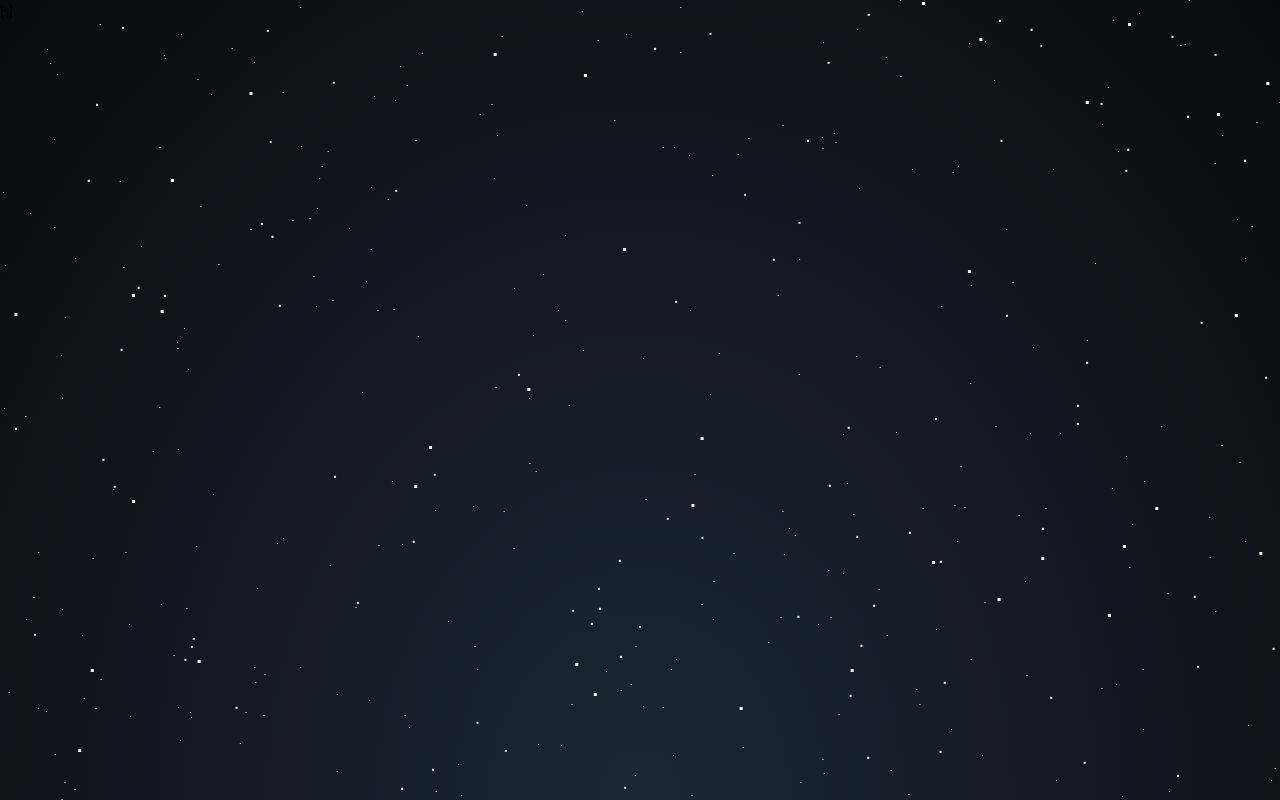
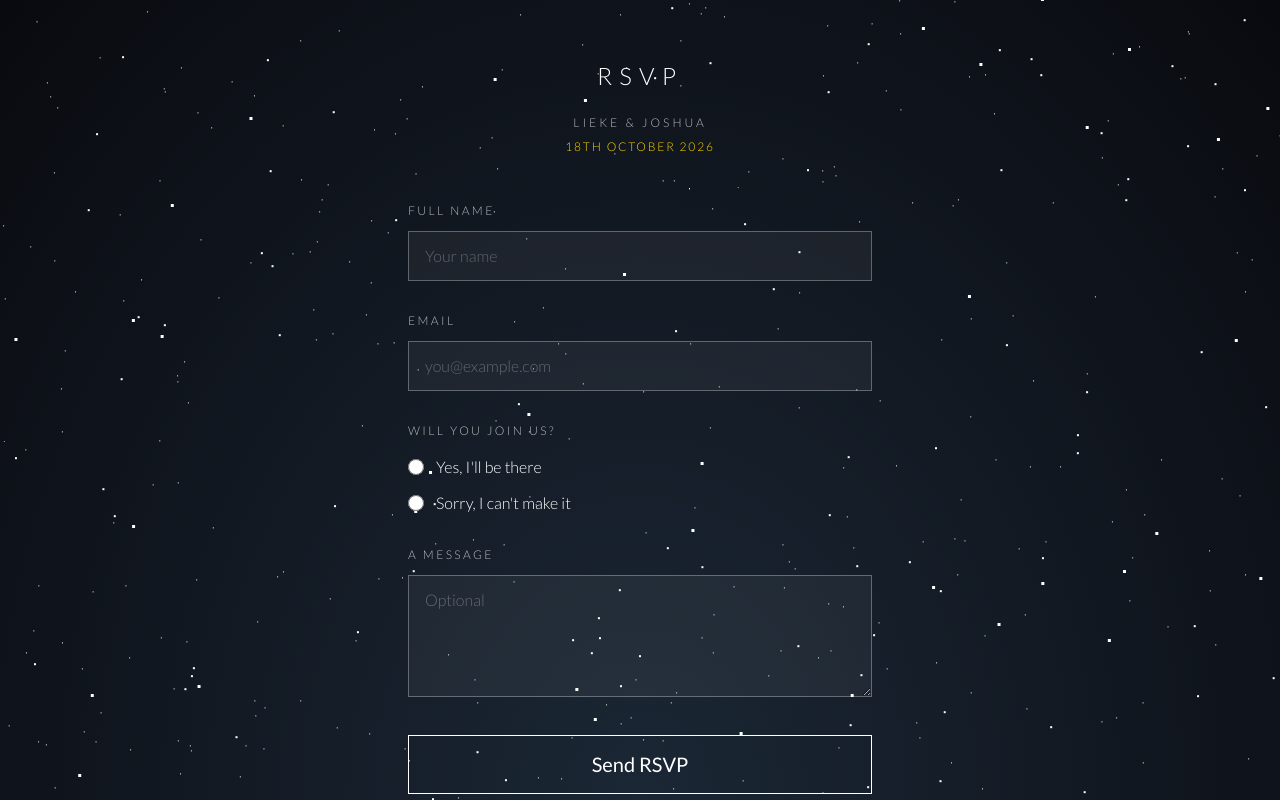
Before and after one commit to joshanangelofgrace/StarsBirthdayInvite, a Nuxt app: page /rsvp in a window 1280 px wide. Built offline with nearby package versions, Linux system fonts and the light colour scheme.

Commit message:
work on rsvp page

```diff
--- a/app/pages/index.vue
+++ b/app/pages/index.vue
@@ -35,4 +35,10 @@
     >
       18TH OCTOBER 2026
     </p>
+
+    <p
+      class="absolute inset-x-0 bottom-[9%] z-10 px-6 text-center text-xs font-light tracking-[0.15em] text-[gold] sm:text-sm"
+    >
+      JAN WOLKERSLAAN 47, OEGSTGEEST
+    </p>
 </template>
--- a/app/pages/rsvp.vue
+++ b/app/pages/rsvp.vue
@@ -1,5 +1,139 @@
 <template>
-    <form>
-        hi
-    </form>
+  <!-- The layout's <main> is `h-dvh overflow-hidden` so the starfield stays put
+       instead of scrolling away. This form is taller than a phone viewport, so
+       the page owns its own scroll container rather than the document. -->
+  <div class="relative z-10 h-full overflow-y-auto overscroll-contain">
+    <div class="mx-auto w-full max-w-lg px-6 py-14">
+      <h1
+        class="text-center text-sm leading-relaxed font-light tracking-[0.3em] text-white sm:text-2xl"
+      >
+        RSVP
+      </h1>
+      <p
+        class="mt-4 text-center text-xs leading-loose font-light tracking-[0.25em] text-white/70"
+      >
+        LIEKE &amp; JOSHUA
+      </p>
+      <p
+        class="mt-1 text-center text-xs font-light tracking-[0.15em] text-[gold]"
+      >
+        18TH OCTOBER 2026
+      </p>
+
+      <!-- Markup only — no v-model or submit handler, the backend is wired up
+           separately. Every control carries a `name`, so whichever route it
+           takes (native POST, FormData, or refs added later) the field names
+           are already in place. -->
+      <form class="mt-12 space-y-8" >
+        <div>
+          <label
+            for="name"
+            class="block text-xs font-light tracking-[0.2em] text-white/70"
+          >
+            FULL NAME
+          </label>
+          <input
+            id="name"
+            name="name"
+            type="text"
+            required
+            autocomplete="name"
+            class="mt-3 w-full border border-white/30 bg-white/5 px-4 py-3 font-light text-white placeholder:text-white/30 focus:border-white focus:bg-white/10 focus:outline-none"
+            placeholder="Your name"
+          />
+        </div>
+
+        <div>
+          <label
+            for="email"
+            class="block text-xs font-light tracking-[0.2em] text-white/70"
+          >
+            EMAIL
+          </label>
+          <input
+            id="email"
+            name="email"
+            type="email"
+            required
+            autocomplete="email"
+            class="mt-3 w-full border border-white/30 bg-white/5 px-4 py-3 font-light text-white placeholder:text-white/30 focus:border-white focus:bg-white/10 focus:outline-none"
+            placeholder="you@example.com"
+          />
+        </div>
+
+        <fieldset>
+          <legend class="text-xs font-light tracking-[0.2em] text-white/70">
+            WILL YOU JOIN US?
+          </legend>
+          <div class="mt-4 space-y-3">
+            <label
+              class="flex cursor-pointer items-center gap-3 font-light text-white"
+            >
+              <input
+                name="attending"
+                type="radio"
+                value="yes"
+                required
+                class="size-4 shrink-0 accent-[gold]"
+              />
+              <span>Yes, I'll be there</span>
+            </label>
+            <label
+              class="flex cursor-pointer items-center gap-3 font-light text-white"
+            >
+              <input
+                name="attending"
+                type="radio"
+                value="no"
+                class="size-4 shrink-0 accent-[gold]"
+              />
+              <span>Sorry, I can't make it</span>
+            </label>
+          </div>
+        </fieldset>
+
+        <div>
+          <label
+            for="message"
+            class="block text-xs font-light tracking-[0.2em] text-white/70"
+          >
+            A MESSAGE
+          </label>
+          <textarea
+            id="message"
+            name="message"
+            rows="4"
+            class="mt-3 w-full resize-y border border-white/30 bg-white/5 px-4 py-3 font-light text-white placeholder:text-white/30 focus:border-white focus:bg-white/10 focus:outline-none"
+            placeholder="Optional"
+          />
+        </div>
+
+        <button
+          type="submit"
+          class="w-full cursor-pointer border border-white bg-transparent px-8 py-3 text-center text-xl leading-relaxed font-medium text-white hover:bg-white/90 hover:text-night-700"
+          @click="submit"
+        >
+          Send RSVP
+        </button>
+      </form>
+
+      <NuxtLink
+        to="/"
+        class="mt-10 block text-center text-xs font-light tracking-[0.2em] text-white/50 hover:text-white"
+      >
+        BACK
+      </NuxtLink>
+    </div>
+  </div>
 </template>
+<script setup lang="ts">
+import confetti from 'canvas-confetti'
+
+const submit = () => {
+    confetti({
+  particleCount: 300,
+  spread: 70,
+  origin: { y: 0.6 }
+});
+}
+</script>
--- /dev/null
+++ b/app/pages/thank-you.vue
@@ -0,0 +1,4 @@
+<template>
+
+
+</template>
--- a/package.json
+++ b/package.json
@@ -10,6 +10,7 @@
     "postinstall": "nuxt prepare"
   },
   "dependencies": {
+    "canvas-confetti": "^1.9.4",
     "nuxt": "^4.5.2",
     "vue": "^3.5.13",
     "vue-router": "^4.5.0"
```
Also changed, not shown: 1 other file (tests, documents, lock files or other folders).
